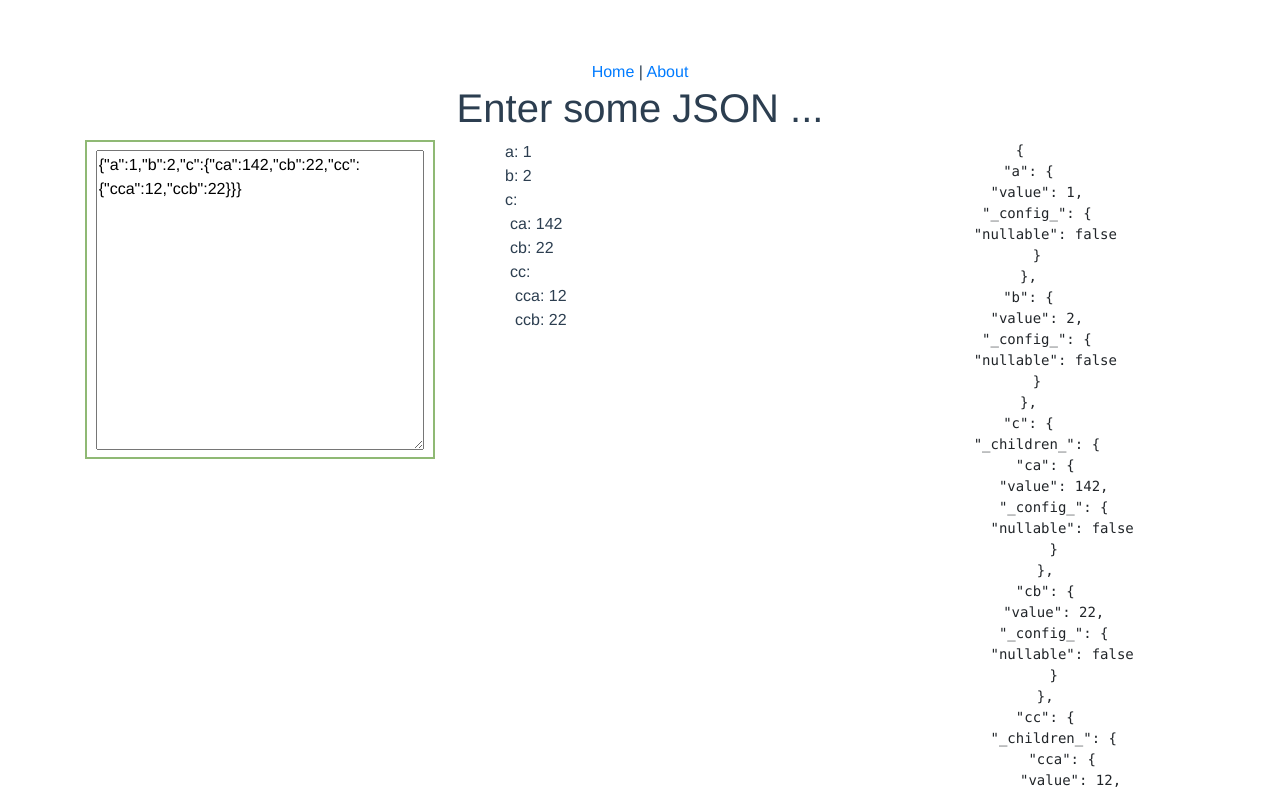
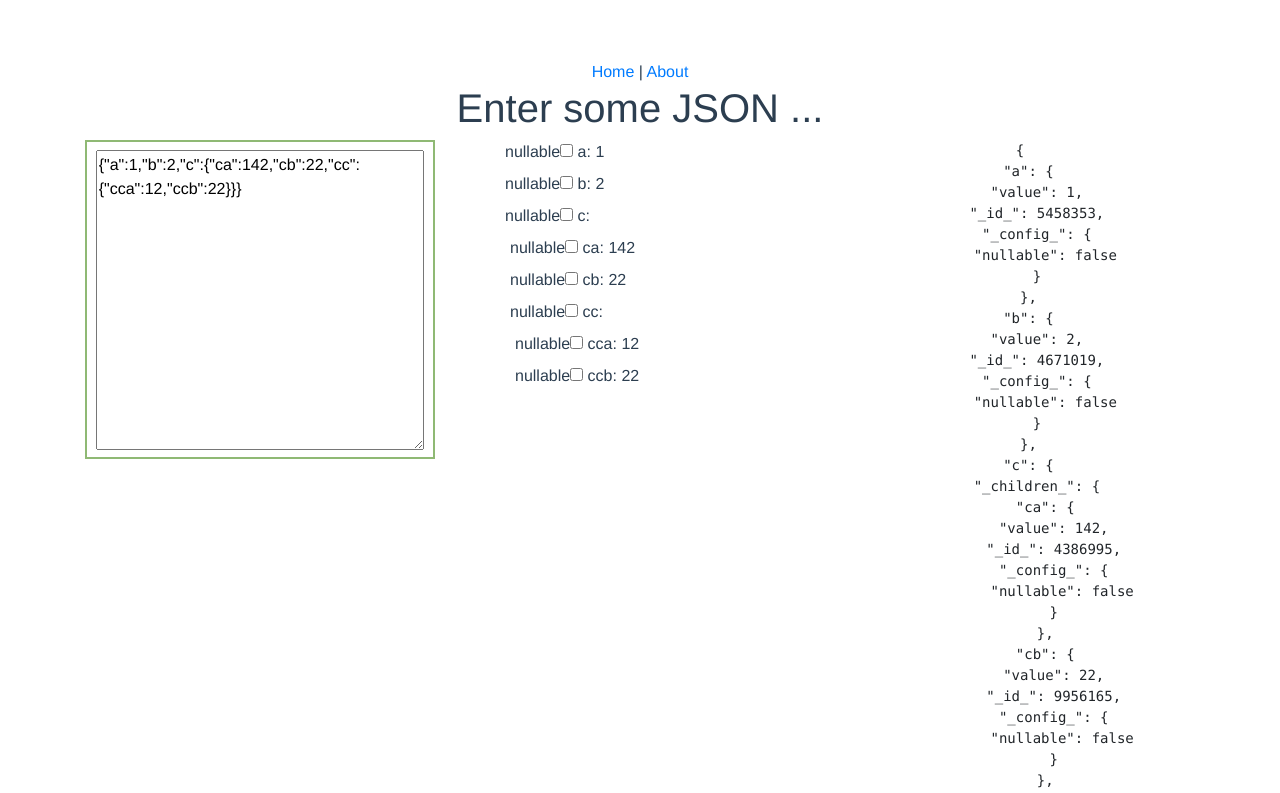
Before and after one commit to pansen/jschonc, a Vue app: page / in a window 1280 px wide. Shown: the top 793 px of the page. Built offline with nearby package versions, Linux system fonts and the light colour scheme.

Commit message:
Add nullable checkboxes

```diff
--- a/src/components/ItemFilter.vue
+++ b/src/components/ItemFilter.vue
@@ -1,5 +1,7 @@
 <template>
   <li class="zt-item-filter">
+    <label :for="value_['_id_']">nullable </label>
+    <input type="checkbox" :id="value_['_id_']" v-model="value_._config_.nullable">
     {{ key_ }}:
     <span v-if="typeof value_['_children_'] === 'undefined'">{{ value_.value }}</span>
     <ul v-if="typeof value_['_children_'] !== 'undefined'" class="zt-item-filter nested">
--- a/src/plugins/VuexPlugin.js
+++ b/src/plugins/VuexPlugin.js
@@ -17,6 +17,7 @@ function buildNested (obj) {
     if (typeof v === 'object' && typeof v['_children_'] === 'undefined') {
       _nested[k] = {
         '_children_': buildNested(v),
+        '_id_': Math.floor(Math.random() * 9999999) + 1,
         '_config_': {
           'nullable': false
         },
@@ -24,6 +25,7 @@ function buildNested (obj) {
     } else {
       _nested[k] = {
         'value': v,
+        '_id_': Math.floor(Math.random() * 9999999) + 1,
         '_config_': {
           'nullable': false
         },
```
